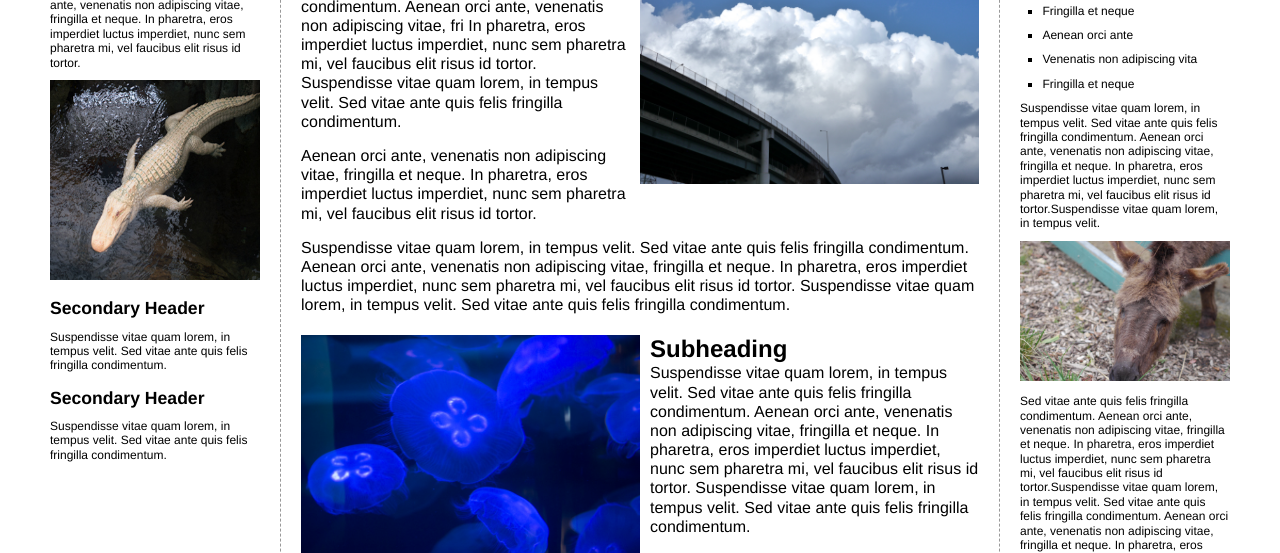
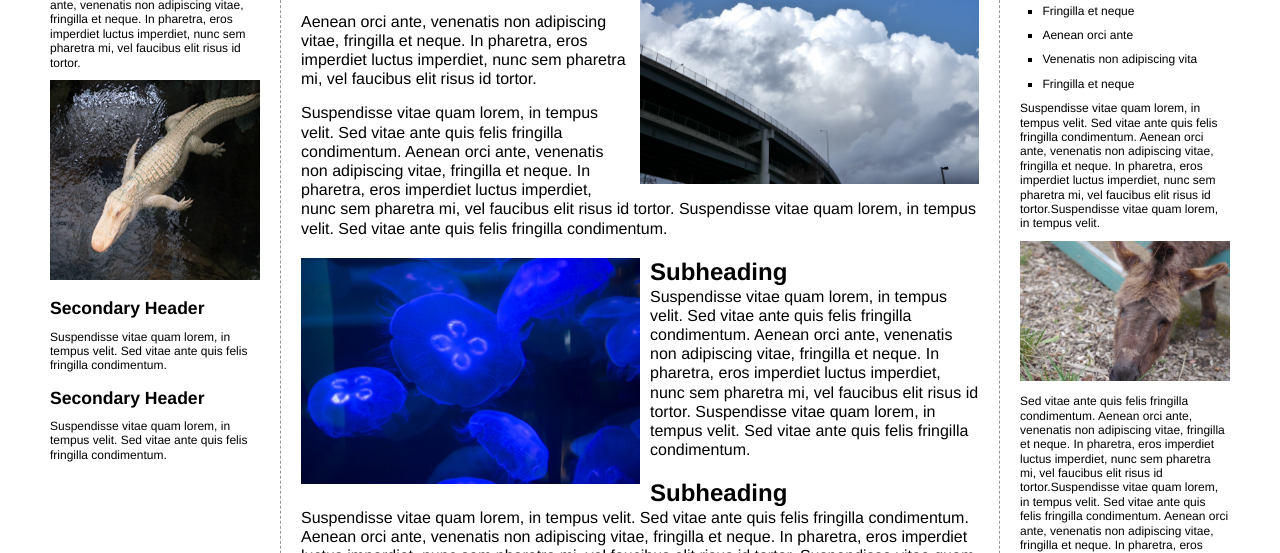
Before and after one commit to EwoutDeMunck/digwo2, a plain HTML site: page www/index.html in a window 1280 px wide. Shown: the part 245-798 px from the top of the page. Drawn offline with Linux system fonts and the light colour scheme.

Commit message:
8.2 3) 2de poging

```diff
--- a/www/index.html
+++ b/www/index.html
@@ -32,11 +32,7 @@
                 alt="Clouds"
                 class="half right"
               />Suspendisse vitae quam lorem, in tempus velit. Sed vitae ante
-              quis felis fringilla condimentum. Aenean orci ante, venenatis non
-              adipiscing vitae, fri In pharetra, eros imperdiet
-              luctus imperdiet, nunc sem pharetra mi, vel faucibus elit risus id
-              tortor. Suspendisse vitae quam lorem, in tempus velit. Sed vitae
-              ante quis felis fringilla condimentum.
+
             </p>
             <p>
               Aenean orci ante, venenatis non adipiscing vitae, fringilla et
```
